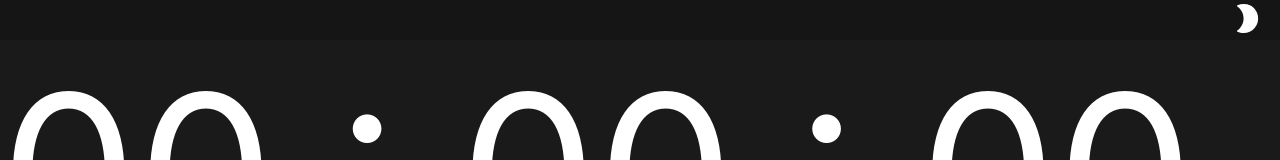
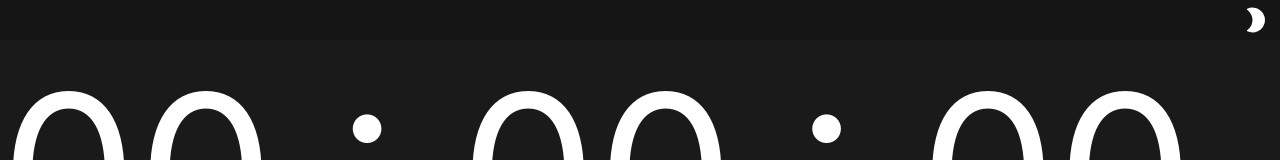
Before and after one commit to timc986/Big-Stopwatch-Ng, an Angular app: page / in a window 1280 px wide. Shown: the top 160 px of the page. Built offline with nearby package versions, Linux system fonts and the light colour scheme.

Commit message:
fix dark theme icon vertical align issue

```diff
--- a/src/app/app.component.html
+++ b/src/app/app.component.html
@@ -2,7 +2,7 @@
   <div class="toolbar" role="banner">
     <div class="spacer"></div>
     <a aria-label="Dark Theme" target="_blank" rel="noopener" title="Dark Theme" (click)="onDarkTheme()">
-      <ng-container *ngIf="!isDarkTheme">
+      <ng-container *ngIf="!isDarkTheme" class="svg-icon-container">
         <svg class="svg-icon-button" id="dark-theme-icon" height="24" data-name="Logo"
           xmlns="http://www.w3.org/2000/svg" xmlns:xlink="http://www.w3.org/1999/xlink" aria-hidden="true"
           focusable="false"
@@ -13,7 +13,7 @@
             d="M10 4c4.41 0 8 3.59 8 8s-3.59 8-8 8c-.34 0-.68-.02-1.01-.07C10.9 17.77 12 14.95 12 12s-1.1-5.77-3.01-7.93C9.32 4.02 9.66 4 10 4m0-2c-1.82 0-3.53.5-5 1.35C7.99 5.08 10 8.3 10 12s-2.01 6.92-5 8.65C6.47 21.5 8.18 22 10 22c5.52 0 10-4.48 10-10S15.52 2 10 2z"
             fill="#fff" /></svg>
       </ng-container>
-      <ng-container *ngIf="isDarkTheme">
+      <ng-container *ngIf="isDarkTheme" class="svg-icon-container">
         <svg class="svg-icon-button" id="dark-theme-icon" height="24" data-name="Logo"
           xmlns="http://www.w3.org/2000/svg" xmlns:xlink="http://www.w3.org/1999/xlink" aria-hidden="true"
           focusable="false"
--- a/src/app/app.component.scss
+++ b/src/app/app.component.scss
@@ -30,8 +30,15 @@
 }
 
 .toolbar #dark-theme-icon {
-  height: 35px;
-  margin: 0 16px;
+  height: 30px;
+  margin: 0px 10px 0px;
+  display: block;
+}
+
+.svg-icon-container {
+  display: flex;
+  align-items: center;
+  height: 100%;
 }
 
 footer {
```
